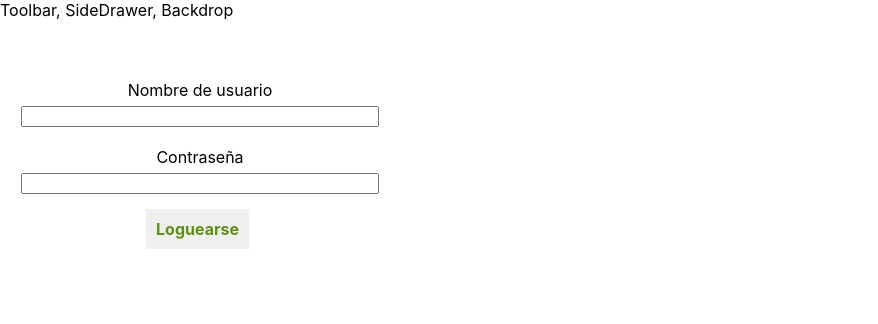
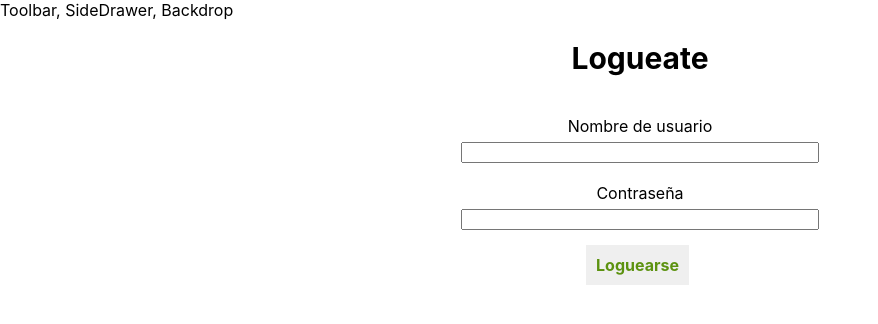
Before and after one commit to WalterCM/technical-test-backend-react, a React (Create React App) app: page / in a window 1280 px wide. Shown: the top 324 px of the page, without its empty margins (0-878 px from the left). Built offline with nearby package versions, Linux system fonts and the light colour scheme; sample sign-in values are in the browser's storage.

Commit message:
Added headers, added routing

```diff
--- /dev/null
+++ b/src/components/UI/Header/Header.js
@@ -0,0 +1,9 @@
+import React from 'react';
+
+import style from './Header.module.css';
+
+const header = (props) => (
+  <div className={style.Header}>{props.children}</div>
+);
+
+export default header;
--- /dev/null
+++ b/src/components/UI/Header/Header.module.css
@@ -0,0 +1,6 @@
+.Header {
+    text-align: center;
+    font-weight: bold;
+    font-size: 30px;
+    margin-bottom: 10px;
+}
--- a/src/containers/Auth/Auth.js
+++ b/src/containers/Auth/Auth.js
@@ -4,6 +4,7 @@ import Button from '../../components/UI/Button/Button';
 import style from './Auth.module.css';
 
 import axios from '../../axios-connection';
+import Header from "../../components/UI/Header/Header";
 
 class Auth extends Component {
   state = {
@@ -24,12 +25,17 @@ class Auth extends Component {
         const token = response.data.token;
 
         localStorage.setItem('token', token);
+        this.props.history.push('/notes/');
       });
   };
 
   render() {
+    if (localStorage.getItem('token') == null) {
+      this.props.history.push('/notes/');
+    }
     return (
       <div>
+        <Header>Logueate</Header>
         <form className={style.AuthForm}>
           <ul>
             <li>
--- a/src/containers/Auth/Auth.module.css
+++ b/src/containers/Auth/Auth.module.css
@@ -2,7 +2,9 @@
     width: 400px;
     margin: 20px auto;
     text-align: center;
-    display: inline-block;
+    display: flex;
+    flex-flow: row wrap;
+    justify-content: center;
 }
 
 .AuthForm ul {
--- a/src/containers/Notes/Notes.js
+++ b/src/containers/Notes/Notes.js
@@ -6,6 +6,7 @@ import NoteManager from './NoteManager/NoteManager';
 
 import Modal from '../../components/UI/Modal/Modal';
 import Button from '../../components/UI/Button/Button';
+import Header from  '../../components/UI/Header/Header';
 
 import style from './Notes.module.css';
 
@@ -89,6 +90,8 @@ class Notes extends Component {
 
     return (
       <Aux>
+        <Header>Notas</Header>
+
         <Modal show={this.state.onManage}>
           <NoteManager
             selectedNote={this.state.selectedNote}
```
